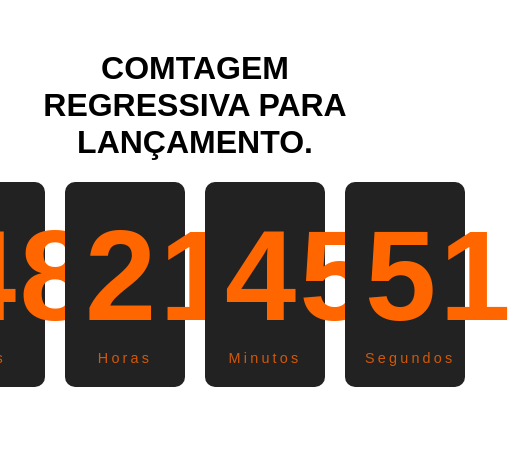
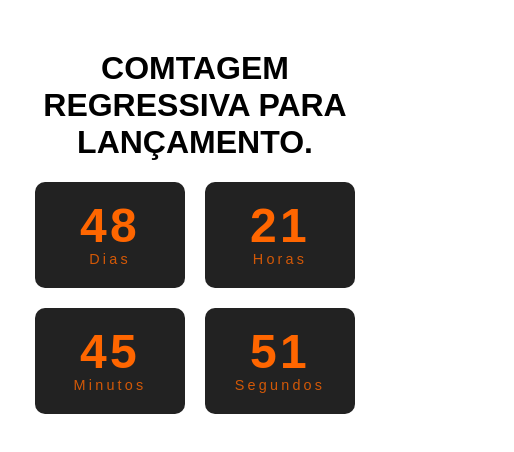
Before and after one commit to AndersonDevFernandes/bf6counter, a Next.js app: page /components/Countdown in a window 390 px wide. Shown: the top 452 px of the page, 514 px wide, since content can reach past the window. Built offline with nearby package versions, Linux system fonts and the light colour scheme.

Commit message:
responsividade para smatphones e tablets

```diff
--- a/app/components/Countdown/Countdown.css
+++ b/app/components/Countdown/Countdown.css
@@ -28,7 +28,7 @@
 
 .time-box span {
   display: block;
-  font-size: 8rem;
+
   font-weight: bold;
 }
 
--- a/app/globals.css
+++ b/app/globals.css
@@ -1,6 +1,9 @@
-@import url('https://fonts.googleapis.com/css2?family=Oswald:wght@200..700&display=swap');
+@import url('https://fonts.googleapis.com/css2?family=Oswald:wght@200..700&display=swap' );
 
-/* Garante que o body ocupa a tela toda */
+/* ==========================================================================
+   ESTILOS GERAIS E DE BASE
+   ========================================================================== */
+
 body, html {
   margin: 0;
   padding: 0;
@@ -8,10 +11,9 @@ body, html {
   font-family: "Oswald", sans-serif;
 }
 
-/* Container principal */
 .container {
   position: relative;
-  height: 100vh; /* tela cheia */
+  height: 100vh;
   width: 100%;
   overflow: hidden;
   display: flex;
@@ -19,13 +21,16 @@ body, html {
   justify-content: center;
 }
 
-/* Header no topo */
+/* ==========================================================================
+   HEADER
+   ========================================================================== */
+
 .header {
   position: fixed;
   top: 0;
   left: 0;
   width: 100%;
-  z-index: 10; /* fica acima de tudo */
+  z-index: 10;
   background: rgba(0, 0, 0, 0.8);
   backdrop-filter: blur(10px);
   border-bottom: 1px solid rgba(255, 255, 255, 0.1);
@@ -44,7 +49,6 @@ body, html {
   color: #ff6600;
   font-size: 1.5rem;
   font-weight: bold;
-  font-family: "Oswald", sans-serif;
 }
 
 .nav-menu {
@@ -55,7 +59,6 @@ body, html {
 .nav-menu a {
   color: white;
   text-decoration: none;
-  font-family: "Oswald", sans-serif;
   font-weight: 500;
   transition: color 0.3s ease;
 }
@@ -64,24 +67,26 @@ body, html {
   color: #ff6600;
 }
 
-/* Vídeo em background */
+/* ==========================================================================
+   BACKGROUND E CONTEÚDO PRINCIPAL
+   ========================================================================== */
+
 .background-video {
-  position: fixed; /* Fixa o vídeo na tela */
+  position: fixed;
   right: 0;
   bottom: 0;
   min-width: 100%;
   min-height: 100%;
   width: auto;
   height: auto;
-  z-index: -1; /* Coloca o vídeo atrás de todo o conteúdo */
-  background-size: cover; /* Garante que o vídeo cubra toda a área */
-  overflow: hidden; /* Esconde qualquer parte que exceda */
+  z-index: -1;
+  background-size: cover;
+  overflow: hidden;
 }
 
-/* Conteúdo sobre o vídeo */
 .content {
   position: absolute;
-  z-index: 1; /* fica por cima do vídeo */
+  z-index: 1;
   height: 60%;
   width: 100%;
   display: flex;
@@ -90,27 +95,23 @@ body, html {
   align-items: center;
   color: white;
   text-align: center;
-  background: rgba(0, 0, 0, 0.5); /* background mais escuro para melhor legibilidade */
-  backdrop-filter: blur(5px); /* efeito de blur para melhor contraste */
+  background: rgba(0, 0, 0, 0.5);
+  backdrop-filter: blur(5px);
   padding: 20px;
-  font-family: "Oswald", sans-serif;
   box-sizing: border-box;
-
 }
 
 .content h1 {
   font-size: 3rem;
   margin-bottom: 10px;
-  font-family: "Oswald", sans-serif;
 }
 
 .content p {
   font-size: 1.2rem;
   margin-bottom: 20px;
-  font-family: "Oswald", sans-serif;
 }
 
-.site-button {
+.site-button, .trailer-button {
   padding: 10px 20px;
   font-size: 1rem;
   border: 1px #fff solid;
@@ -125,24 +126,9 @@ body, html {
 }
 
 .site-button:hover {
-
   background: transparent;
   color: #ff6600;
   border-color: #ffffff;
-}
-
-.trailer-button {
-  padding: 10px 20px;
-  font-size: 1rem;
-  border: 1px #fff solid;
-  background: #ff6600;
-  color: rgb(0, 0, 0);
-  cursor: pointer;
-  border-radius: 5px;
-  transition: 0.3s;
-  margin: 2rem;
-  font-family: "Oswald", sans-serif;
-  letter-spacing: 0.2rem;
 }
 
 .trailer-button:hover {
@@ -151,3 +137,101 @@ body, html {
   background: transparent;
   border-color: #ffffff;
 }
+
+/* ==========================================================================
+   ESTILOS DO CONTADOR (BASE)
+   ========================================================================== */
+
+.countdown-container {
+  text-align: center;
+  margin-top: 50px;
+  width: 100%;
+}
+
+.countdown-timer {
+  display: flex;
+  justify-content: center;
+  gap: 20px;
+  margin-top: 20px;
+}
+
+.time-box {
+  background: #222;
+  color: #ff6600;
+  padding: 20px;
+  border-radius: 10px;
+  min-width: 80px;
+  letter-spacing: 0.2rem;
+}
+
+.time-box span {
+  display: block;
+  font-size: 8rem; /* <-- TAMANHO PARA DESKTOP */
+  font-weight: bold;
+  line-height: 1; /* Melhora o alinhamento */
+}
+
+.time-box small {
+  font-size: 0.9rem;
+  opacity: 0.8;
+}
+
+/* ==========================================================================
+   CSS RESPONSIVO (COM AJUSTE FINAL DE FONTE)
+   ========================================================================== */
+
+/* 1. TABLETS E TELAS MENORES (até 1024px) */
+@media (max-width: 1024px) {
+  .content h1 { font-size: 2.5rem; }
+  .countdown-timer { gap: 15px; }
+  .time-box { padding: 15px; min-width: 70px; }
+  .time-box span { font-size: 6rem; } /* Tamanho para tablets maiores */
+}
+
+/* 2. TABLETS RETRATO E CELULARES GRANDES (até 768px) */
+@media (max-width: 768px) {
+  .header-content { flex-direction: column; gap: 1rem; padding: 1rem; }
+  .content { padding: 15px; height: auto; min-height: 60vh; }
+  .content h1 { font-size: 2rem; }
+  .buttons { flex-direction: column; align-items: center; gap: 1rem; width: 100%; }
+  .site-button, .trailer-button { margin: 0; width: 80%; max-width: 300px; box-sizing: border-box; text-align: center; }
+  .trailer-button:hover { transform: none; }
+
+  /* CONTADOR 2x2 */
+  .countdown-timer { flex-wrap: wrap; justify-content: center; gap: 10px; max-width: 320px; margin-left: auto; margin-right: auto; }
+  .time-box { flex-basis: calc(50% - 10px); box-sizing: border-box; padding: 10px; min-width: 120px; border-radius: 8px; }
+
+  /* --- CORREÇÃO PRINCIPAL AQUI --- */
+  .time-box span { font-size: 3.5rem; } /* Valor reduzido para caber no layout 2x2 */
+
+  .time-box small { font-size: 0.8rem; }
+}
+
+/* 3. SMARTPHONES (até 480px) */
+@media (max-width: 480px) {
+  .nav-menu { gap: 1.5rem; }
+  .content h1 { font-size: 1.8rem; }
+
+  /* --- CORREÇÃO PRINCIPAL AQUI --- */
+  .time-box span { font-size: 3rem; } /* Valor ainda menor para telas pequenas */
+
+  .time-box small { font-size: 0.7rem; }
+}
+
+/* 4. MODO PAISAGEM (LANDSCAPE) */
+@media (max-height: 500px) and (orientation: landscape) {
+  .content { padding: 10px; min-height: 80vh; }
+  .content h1 { font-size: 1.5rem; margin-bottom: 5px; }
+  .countdown-container { margin-top: 10px; }
+
+  /* CONTADOR 4x1 */
+  .countdown-timer { flex-wrap: nowrap; max-width: none; margin-top: 10px; gap: 10px; }
+  .time-box { flex-basis: auto; padding: 5px; }
+
+  /* --- CORREÇÃO PRINCIPAL AQUI --- */
+  .time-box span { font-size: 2.5rem; } /* Ajustado para a pouca altura do modo paisagem */
+
+  .time-box small { font-size: 0.6rem; }
+  .buttons { flex-direction: row; margin-top: 10px; }
+  .site-button, .trailer-button { padding: 8px 15px; font-size: 0.8rem; width: auto; }
+}
```
